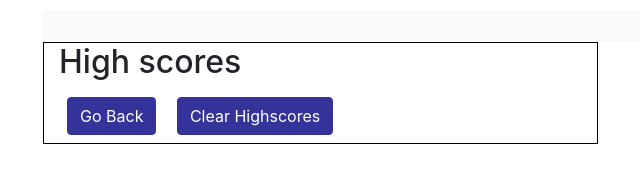
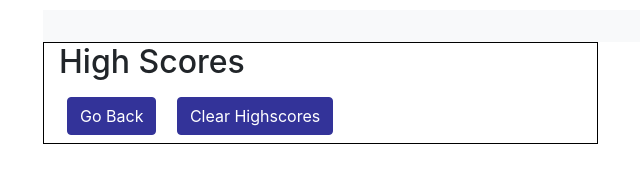
Before and after one commit to danil2703/codequiz, a plain HTML site: page index.html in a window 1280 px wide. Both pictures are taken after a click on the link "View High Scores". Shown: the full height of the page, 42-682 px from the left. Drawn offline with nearby package versions, Linux system fonts and the light colour scheme.

Commit message:
small cosmetic change to html

```diff
--- a/index.html
+++ b/index.html
@@ -79,7 +79,7 @@
         <!-- Panel to show the highscores. Only display when user clicks High Scores link or show after user enters initials -->
         <div id="highscorePanel" class="highscorePanel">
             <div class="container" style="border: black 1px solid;">
-                <h2>High scores</h2>
+                <h2>High Scores</h2>
                 <ul id="highscore-list" class="list-group"></ul>
                 <button type="button" class="btn btn-primary brand-bgcolor" id="goBack">Go Back</button>
                 <button type="button" class="btn btn-primary brand-bgcolor" id="clearHighScores">Clear
```
